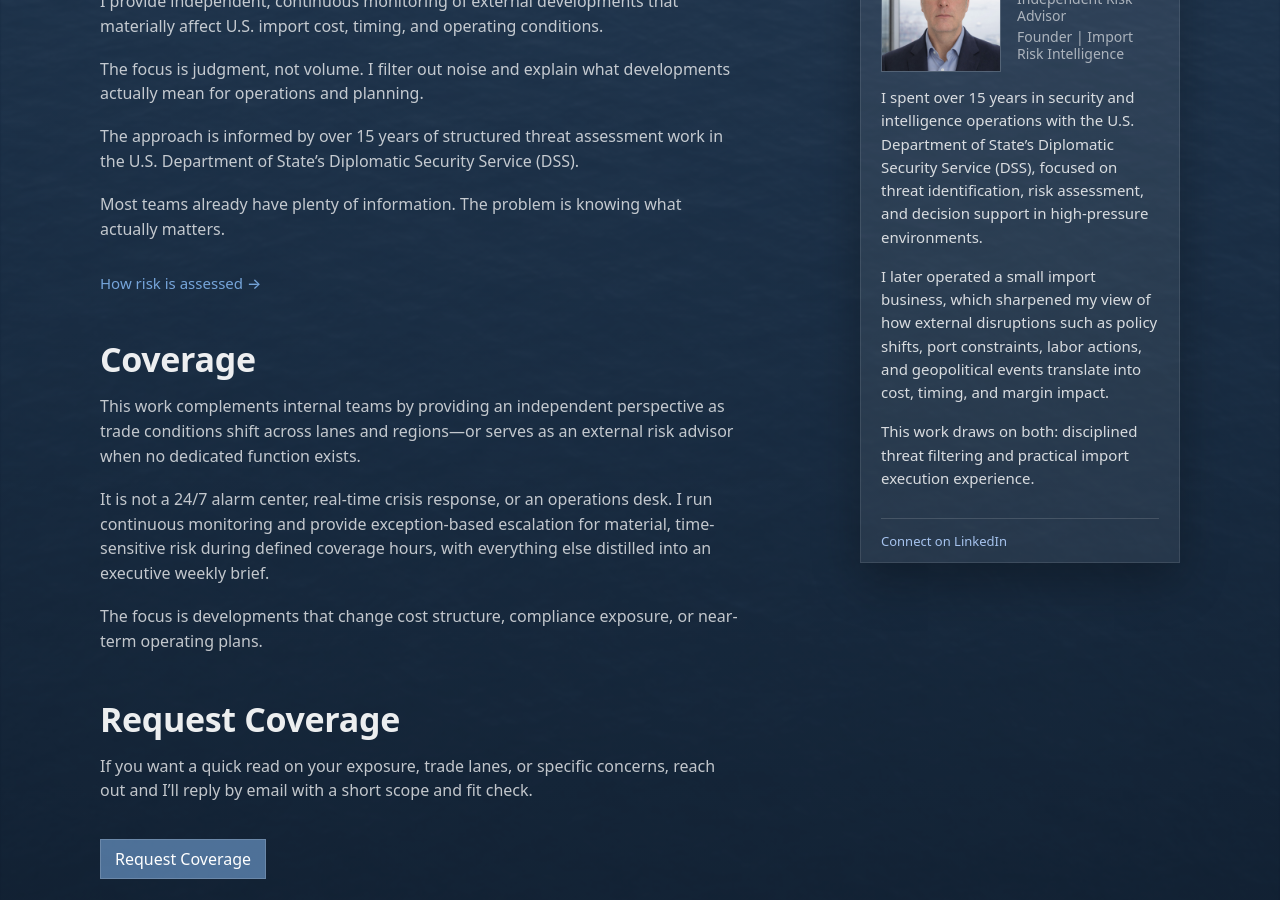
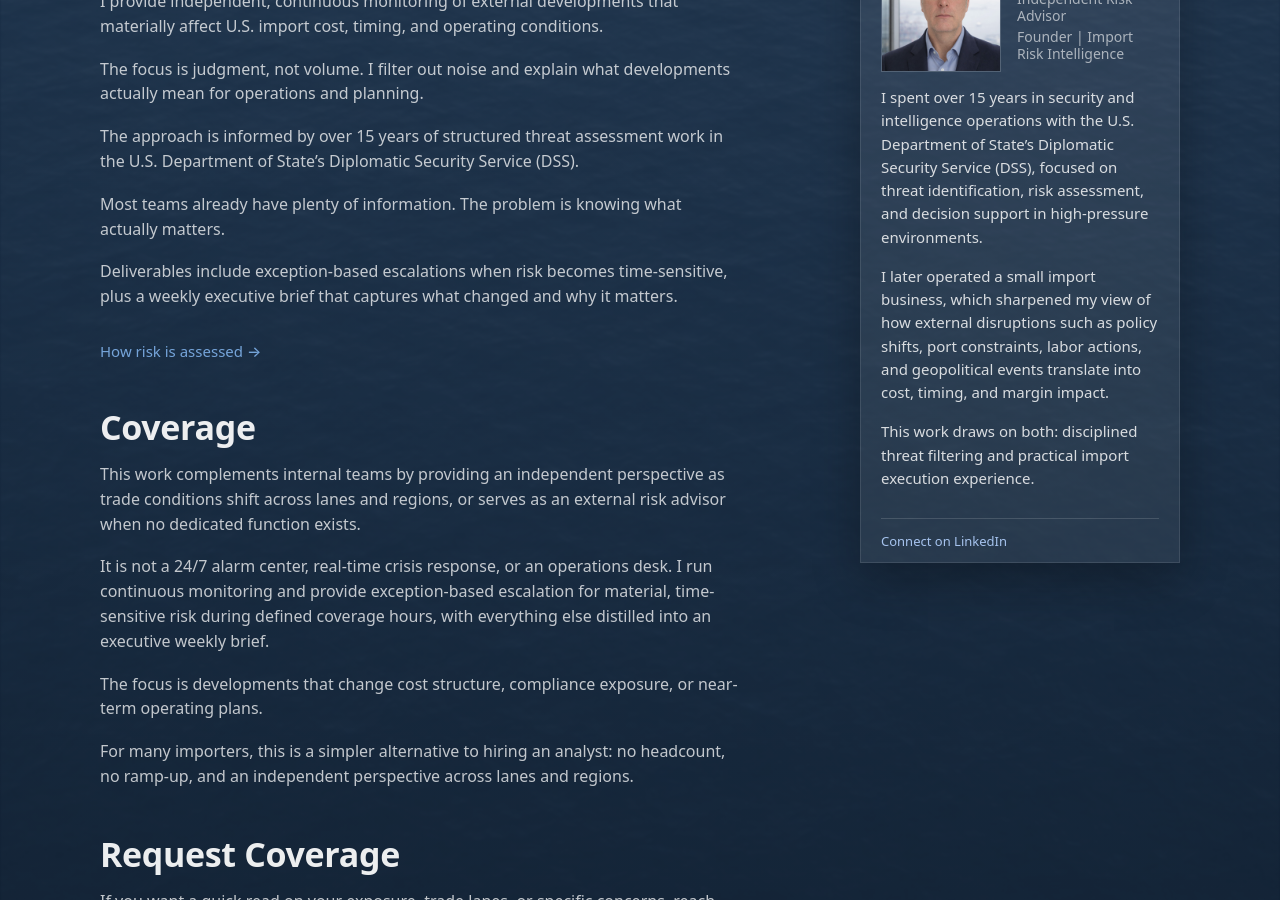
Before and after one commit to importrisk/import-risk-intelligence-site, a Jekyll site: the page built from index.html, in a window 1280 px wide and 900 px high, scrolled down 952 px. Built offline with Jekyll 4.4.1, drawn with Linux system fonts in a browser that asks for light colours.

Commit message:
Update index.html

```diff
--- a/index.html
+++ b/index.html
@@ -107,6 +107,11 @@ description: Independent risk assessment for U.S. importers.
           Most teams already have plenty of information. The problem is knowing what actually matters.
         </p>
 
+        <!-- NEW: clarify deliverables without sounding like a newsletter -->
+        <p class="section-text">
+          Deliverables include exception-based escalations when risk becomes time-sensitive, plus a weekly executive brief that captures what changed and why it matters.
+        </p>
+
         <p class="method-more">
           <a href="./method.html" class="inline-learn-more">How risk is assessed →</a>
         </p>
@@ -116,7 +121,7 @@ description: Independent risk assessment for U.S. importers.
         <h2 class="section-title">Coverage</h2>
 
         <p class="section-text">
-            This work complements internal teams by providing an independent perspective as trade conditions shift across lanes and regions—or serves as an external risk advisor when no dedicated function exists.
+          This work complements internal teams by providing an independent perspective as trade conditions shift across lanes and regions, or serves as an external risk advisor when no dedicated function exists.
         </p>
 
         <p class="section-text">
@@ -125,6 +130,11 @@ description: Independent risk assessment for U.S. importers.
 
         <p class="section-text">
           The focus is developments that change cost structure, compliance exposure, or near-term operating plans.
+        </p>
+
+        <!-- NEW: bring the “why not hire an analyst” positioning up from FAQ territory -->
+        <p class="section-text">
+          For many importers, this is a simpler alternative to hiring an analyst: no headcount, no ramp-up, and an independent perspective across lanes and regions.
         </p>
       </section>
 
```
Lines whose indentation alone changed are shown as unchanged.
